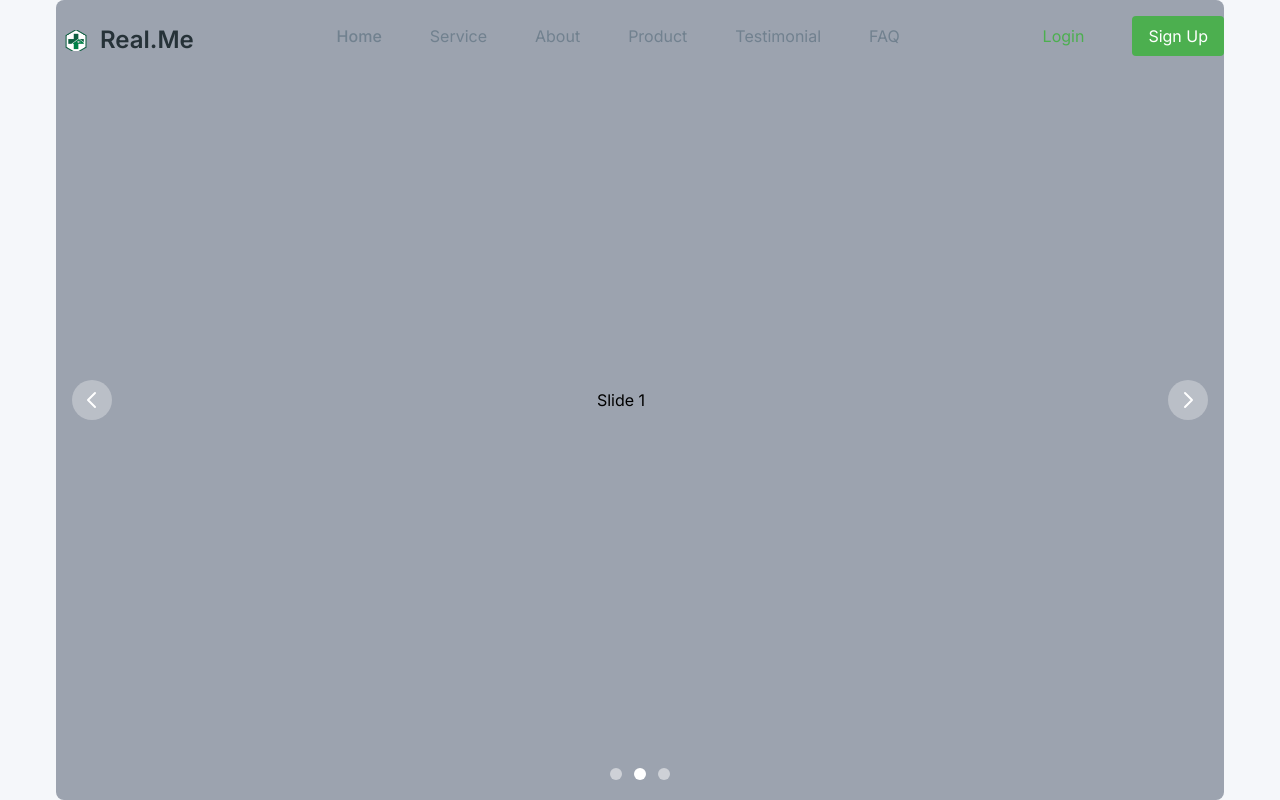
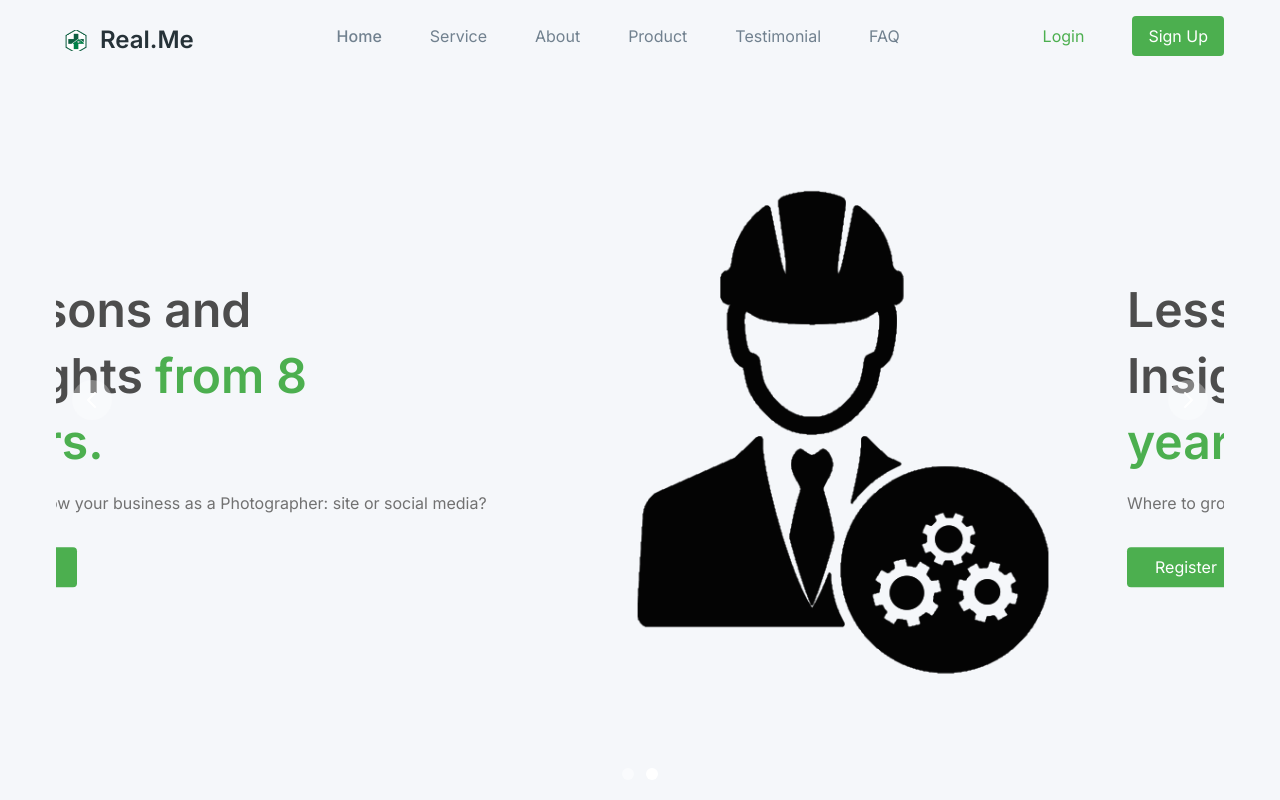
Before and after one commit to cswarnasooriya/Real.Me, a React (Vite) app in the folder frontend/: page / in a window 1280 px wide. Built offline with nearby package versions, Linux system fonts and the light colour scheme; a web font is replaced by a local one.

Commit message:
Home section updated

```diff
--- a/frontend/src/App.css
+++ b/frontend/src/App.css
@@ -7,3 +7,7 @@ body{
 header{
   z-index: 10001 !important;
 }
+
+.btn-primary{
+  @apply px-7 bg-brandPrimary py-2 text-white rounded hover:bg-neutralDGray transition-all duration-300 hover:-translate-y-4;
+}
--- a/frontend/src/components/Home.jsx
+++ b/frontend/src/components/Home.jsx
@@ -1,5 +1,5 @@
 import { Carousel } from "flowbite-react";
-// import banner from '../assets/banner.png'
+import banner from '../assets/banner_1.png'
 import '../App.css';
 
 const Home = () => {
@@ -7,16 +7,54 @@ const Home = () => {
     <div className="bg-neutralSilver ">
         <div className="px-4 lg:px-14 max-w-screen mx-auto min-h-screen h-screen">
 
-        <Carousel>
-        <div className="flex h-full items-center justify-center bg-gray-400 dark:bg-gray-700 dark:text-white">
-          Slide 1
+        <Carousel className="w-full mx-auto">
+
+        <div className="my-28 md:my-8 py-12 flex flex-col md:flex-row-reverse items-center justify-between gap-12">
+          <div>
+            <img src={banner} alt=""  />
+          </div>
+
+          {/* hero text */}
+
+          <div className=" md:w-1/2">
+            <h1 className="text-5xl font-semibold mb-4 text-neutralDGray md:w-3/4  leading-snug">Lessons and Insights <span className="text-brandPrimary leading-snug"> from 8 years.</span></h1>
+
+            <p className="text-neutralGrey mb-8 text-base">
+              Where to grow your business as a Photographer: site or social media?
+            </p>
+
+            <button className="btn-primary">
+              Register
+            </button>
+          </div>
+
+
         </div>
-        <div className="flex h-full items-center justify-center bg-gray-400 dark:bg-gray-700 dark:text-white">
-          Slide 2
+
+        <div className="my-28 md:my-8 py-12 flex flex-col md:flex-row-reverse items-center justify-between gap-12">
+          <div>
+            <img src={banner} alt=""  />
+          </div>
+
+          {/* hero text */}
+
+          <div className="md:w-1/2">
+            <h1 className="text-5xl font-semibold mb-4 text-neutralDGray md:w-3/4  leading-snug">Lessons and Insights <span className="text-brandPrimary leading-snug"> from 8 years.</span></h1>
+
+            <p className="text-neutralGrey mb-8 text-base">
+              Where to grow your business as a Photographer: site or social media?
+            </p>
+
+            <button className="btn-primary">
+              Register
+            </button>
+          </div>
+
+
         </div>
-        <div className="flex h-full items-center justify-center bg-gray-400 dark:bg-gray-700 dark:text-white">
-          Slide 3
-        </div>
+
+
+
       </Carousel>
       </div>
 
```
Also changed, not shown: frontend/src/assets/banner_1.png (added).
